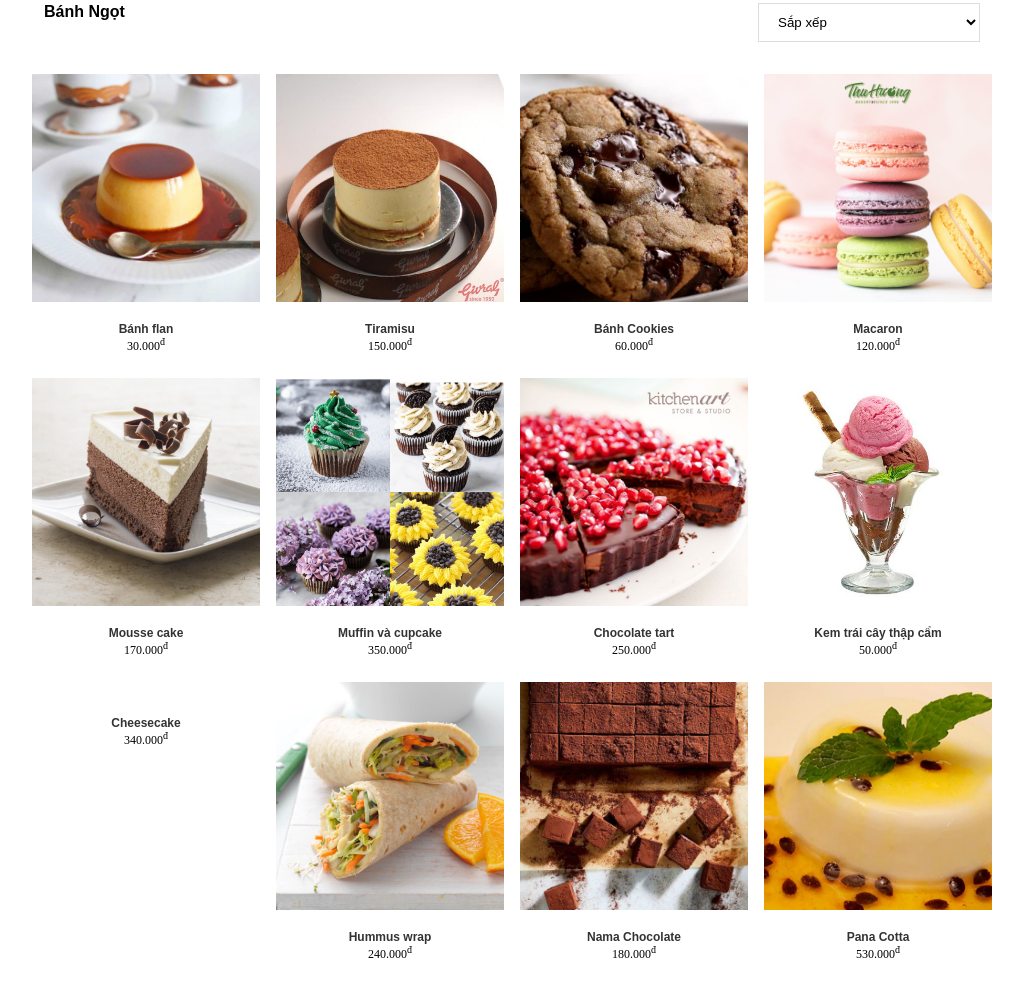
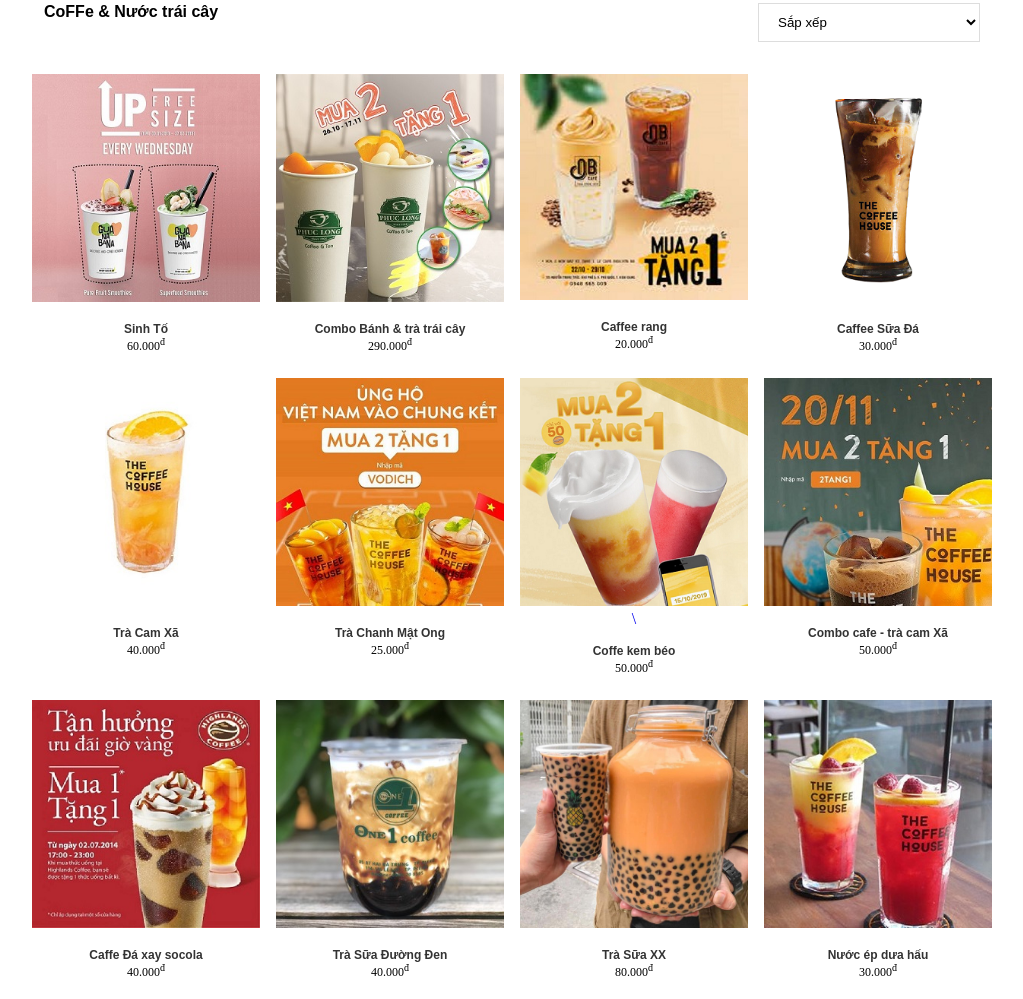
Before and after one commit to vvvvvlaaaggggg/test-03, a plain HTML site: page shop-cake.html in a window 1280 px wide. Shown: the part 201-1200 px from the top of the page, without its empty margins (248-1271 px from the left). Drawn offline with Linux system fonts and the light colour scheme.

Commit message:
Update shop-cake.html

```diff
--- a/shop-cake.html
+++ b/shop-cake.html
@@ -2,12 +2,14 @@
 <html lang="en">
 
 <head>
+    <head>
     <meta charset="UTF-8">
     <meta http-equiv="X-UA-Compatible" content="IE=edge">
     <meta name="viewport" content="width=device-width, initial-scale=1.0">
     <script src="https://kit.fontawesome.com/54f0cb7e4a.js" crossorigin="anonymous"></script>
     <link rel="icon" type="image/x-icon" href="image/logo2-removebg-preview - Copy.png">
     <title>Coffe Bằng Lăng</title>
+</head>
 </head>
 <style>
      :root {
@@ -416,6 +418,7 @@
         background-color: #333;
     }
 </style>
+
 <body>
     <secsion class="top">
         <div class="container">
@@ -439,6 +442,7 @@
                                 <li>
                                     <a href="shop-cake.html">Bánh ngọt</a>
                                 </li>
+
                             </ul>
                         </li>
                         <li><a href="">Trò Chuyện Cùng Cafee sáng</a>
@@ -483,25 +487,27 @@
             <div class="cartegory-top row">
                 <p><a href="index.html">Trang Chủ</a></p><span>&rarr;</span>
                 <p><a href="shop-cafe.html">Shop</a></p><span>&rarr;</span>
-                <p><a href="shop-cake.html">Bánh ngọt</a></p>
+                <p><a href="shop-cafe.html">Coffee</a></p>
             </div>
         </div>
         <div class="container">
             <div class="row">
                 <div class="cartegory-left">
                     <ul>
-                        <li class="cartegory-left-li"><a href="shop-cafe.html">Caffee</a>
+
+                        <li class="cartegory-left-li">
+                            <a href="shop-cafe.html">
+                                <p style="color:red;">Caffee</p>
+                            </a>
+
                         </li>
-                        <li class="cartegory-left-li">
-                            <a href="shop-cake.html">
-                                <p style="color: red;"> Bánh ngọt</p>
-                            </a>
+                        <li class="cartegory-left-li"><a href="shop-cake.html">Bánh ngọt</a>
                         </li>
                     </ul>
                 </div>
                 <div class="cartegory-right row">
                     <div class="cartegory-right-top-item">
-                        <p>Bánh Ngọt</p>
+                        <p>CoFFe & Nước trái cây</p>
                     </div>
                     <div class="cartegory-right-top-item">
                     </div>
@@ -514,105 +520,107 @@
                     </div>
                     <div class="cartegory-right-content row">
                         <div class="cartegory-right-content-item">
-                            <a href="cake-1.html"><img src="image/pl.jpg" alt=""></a>
-                            <a href="cake-1.html">
-                                <h1 style="text-align: center;">Bánh flan</h1>
-                            </a>
-                            <p style="text-align: center;">30.000<sup>đ</sup></p>
-                        </div>
-                        <div class="cartegory-right-content-item">
-                            <a href="cake-2.html"><img src="image/tmta1.jpg" alt=""></a>
-                            <a href="cake-2.html">
-                                <h1 style="text-align: center;">Tiramisu</h1>
-                            </a>
-                            <p style="text-align: center;">150.000<sup>đ</sup></p>
-                        </div>
-                        <div class="cartegory-right-content-item">
-
-                            <a href="cake-3.html"><img src="image/ck.jpg" alt=""></a>
-                            <a href="cake-3.html">
-                                <h1 style="text-align: center;">Bánh Cookies</h1>
+                            <a href="product.html"><img src="image/sp1.jpg" alt=""></a>
+                            <a href="product.html">
+                                <h1 style="text-align: center;">Sinh Tố </h1>
                             </a>
                             <p style="text-align: center;">60.000<sup>đ</sup></p>
                         </div>
                         <div class="cartegory-right-content-item">
-
-                            <a href="cake-4.html"><img src="image/mcr.jpg" alt=""></a>
-                            <a href="cake-4.html">
-                                <h1 style="text-align: center;">Macaron</h1>
+                            <a href="product1.html"><img src="image/sp2.jpg" alt=""></a>
+                            <a href="product1.html">
+                                <h1 style="text-align: center;">Combo Bánh & trà trái cây</h1>
                             </a>
-
-                            <p style="text-align: center;">120.000<sup>đ</sup></p>
+                            <p style="text-align: center;">290.000<sup>đ</sup></p>
                         </div>
                         <div class="cartegory-right-content-item">
 
-                            <a href="cake-5.html"> <img src="image/mck.jpg" alt=""></a>
-                            <a href="cake-5.html">
-                                <h1 style="text-align: center;">Mousse cake</h1>
+                            <a href="product2.html"><img src="image/sp3.jpg" alt=""></a>
+                            <a href="product2.html">
+                                <h1 style="text-align: center;">Caffee rang </h1>
                             </a>
-
-                            <p style="text-align: center;">170.000<sup>đ</sup></p>
+                            <p style="text-align: center;">20.000<sup>đ</sup></p>
                         </div>
                         <div class="cartegory-right-content-item">
 
-                            <a href="cake-6.html"><img src="image/c-m.jpg" alt=""></a>
-                            <a href="cake-6.html">
-                                <h1 style="text-align: center;">Muffin và cupcake</h1>
+                            <a href="product3.html"><img src="image/sp4.jpg" alt=""></a>
+                            <a href="product3.html">
+                                <h1 style="text-align: center;">Caffee Sữa Đá</h1>
                             </a>
 
-                            <p style="text-align: center;">350.000<sup>đ</sup></p>
+                            <p style="text-align: center;">30.000<sup>đ</sup></p>
                         </div>
                         <div class="cartegory-right-content-item">
 
-                            <a href="cake-7.html"><img src="image/ct.jpg" alt=""></a>
-                            <a href="cake-7.html">
-                                <h1 style="text-align: center;">Chocolate tart</h1>
+                            <a href="product4.html"> <img src="image/sp5.jpg" alt=""></a>
+                            <a href="product4.html">
+                                <h1 style="text-align: center;">Trà Cam Xã</h1>
                             </a>
-                            <p style="text-align: center;">250.000<sup>đ</sup></p>
+
+                            <p style="text-align: center;">40.000<sup>đ</sup></p>
                         </div>
                         <div class="cartegory-right-content-item">
 
-                            <a href="cake-8.html"> <img src="image/ktc.jpg" alt=""></a>
-                            <a href="cake-8.html">
-                                <h1 style="text-align: center;">Kem trái cây thập cẩm</h1>
+                            <a href="product5.html"><img src="image/sp6.jpg" alt=""></a>
+                            <a href="product5.html">
+                                <h1 style="text-align: center;">Trà Chanh Mật Ong</h1>
                             </a>
+
+                            <p style="text-align: center;">25.000<sup>đ</sup></p>
+                        </div>
+                        <div class="cartegory-right-content-item">
+
+                            <a href="product6.html"><img src="image/sp7.jpg" alt="">\</a>
+                            <a href="product6.html">
+                                <h1 style="text-align: center;">Coffe kem béo</h1>
+                            </a>
+
                             <p style="text-align: center;">50.000<sup>đ</sup></p>
                         </div>
                         <div class="cartegory-right-content-item">
 
-                            <a href="cake-9.html"> <img src="image/ch-cake.jpg" alt=""></a>
-                            <a href="cake-9.html">
-                                <h1 style="text-align: center;">Cheesecake</h1>
+                            <a href="product7.html"> <img src="image/sp8.jpg" alt=""></a>
+                            <a href="product7.html">
+                                <h1 style="text-align: center;">Combo cafe - trà cam Xã</h1>
                             </a>
 
-                            <p style="text-align: center;">340.000<sup>đ</sup></p>
+                            <p style="text-align: center;">50.000<sup>đ</sup></p>
                         </div>
                         <div class="cartegory-right-content-item">
 
-                            <a href="cake-10.html"> <img src="image/hw.jpg" alt=""></a>
-                            <a href="cake-10.html">
-                                <h1 style="text-align: center;">Hummus wrap</h1>
+                            <a href="product8.html"> <img src="image/sp9.jpg" alt=""></a>
+                            <a href="product8.html">
+                                <h1 style="text-align: center;">Caffe Đá xay socola </h1>
                             </a>
 
-                            <p style="text-align: center;">240.000<sup>đ</sup></p>
+                            <p style="text-align: center;">40.000<sup>đ</sup></p>
                         </div>
                         <div class="cartegory-right-content-item">
-                            <a href="cake-11.html"><img src="image/nm-c.jpg" alt=""></a>
-                            <a href="cake-11.html">
-                                <h1 style="text-align: center;">Nama Chocolate </h1>
+
+                            <a href="product9.html"> <img src="image/sp12.jpg" alt=""></a>
+                            <a href="product9.html">
+                                <h1 style="text-align: center;">Trà Sữa Đường Đen</h1>
+                            </a>
+
+                            <p style="text-align: center;">40.000<sup>đ</sup></p>
+                        </div>
+                        <div class="cartegory-right-content-item">
+                            <a href="product10.html"><img src="image/sp13.jpg" alt=""></a>
+                            <a href="product10.html">
+                                <h1 style="text-align: center;">Trà Sữa XX </h1>
                             </a>
 
 
-                            <p style="text-align: center;">180.000<sup>đ</sup></p>
+                            <p style="text-align: center;">80.000<sup>đ</sup></p>
                         </div>
                         <div class="cartegory-right-content-item">
-                            <a href="cake-12.html"><img src="image/pc.jpg" alt=""></a>
-                            <a href="cake-12.html">
-                                <h1 style="text-align: center;">Pana Cotta</h1>
+                            <a href="product11.html"><img src="image/sp11.jpg" alt=""></a>
+                            <a href="product11.html">
+                                <h1 style="text-align: center;">Nước ép dưa hấu</h1>
                             </a>
 
 
-                            <p style="text-align: center;">530.000<sup>đ</sup></p>
+                            <p style="text-align: center;">30.000<sup>đ</sup></p>
                         </div>
                     </div>
                     <div class="cartegory-right-bottom row">
```
